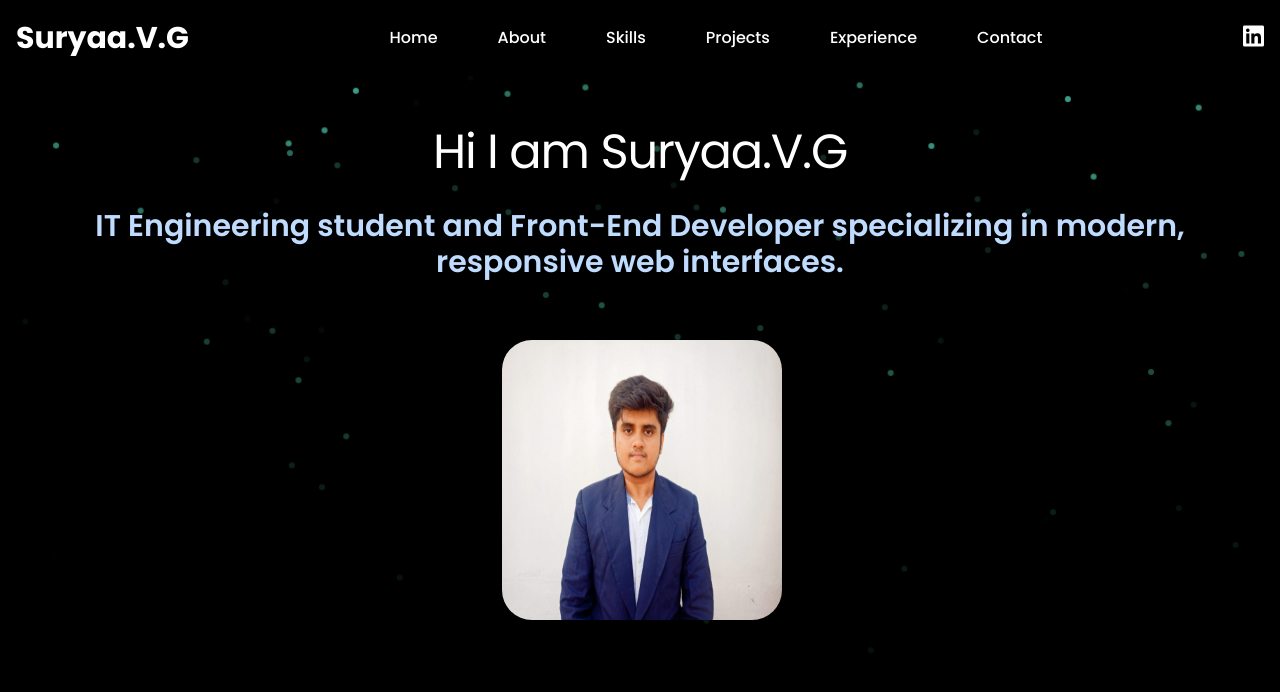
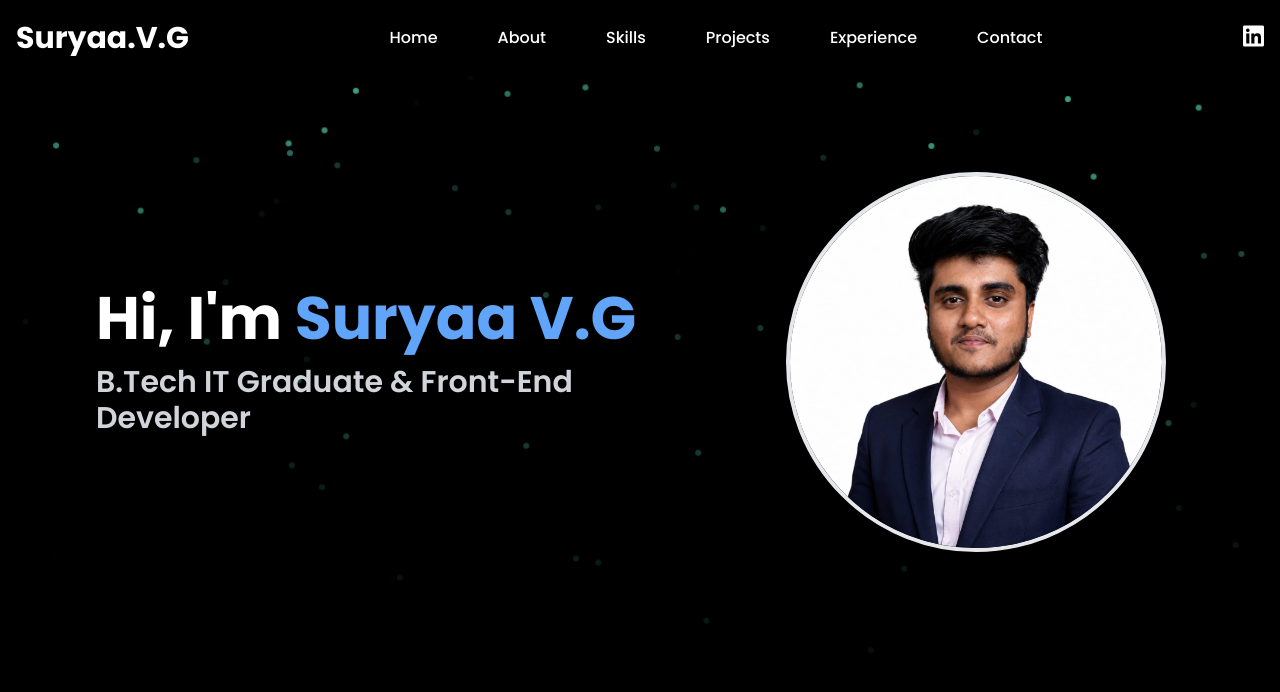
Before and after one commit to suryaa200525/portfolio, a React (Vite) app: page / in a window 1280 px wide. Shown: the top 692 px of the page. Built offline with nearby package versions, Linux system fonts and the light colour scheme; a web font is replaced by a local one.

Commit message:
Updated portfolio content and design

```diff
--- a/src/About.jsx
+++ b/src/About.jsx
@@ -6,8 +6,7 @@ function About() {
       <div className="max-w-4xl mx-auto mt-6 px-4 sm:px-6 text-center sm:text-left">
         <div className="bg-white text-black shadow-md rounded-xl p-6 sm:p-10">
           <p className="text-lg leading-relaxed">
-            Hello! I'm <span className="font-bold text-blue-600">VG Suryaa</span>, a passionate <span className="font-semibold">Frontend Developer</span> and tech enthusiast currently pursuing a B.Tech in Information Technology.
-            <br /><br />
+Hello! I'm <span className="font-bold text-blue-600">VG Suryaa</span>, a passionate <span className="font-semibold">Frontend Developer</span> and technology enthusiast with a Bachelor's degree in Information Technology with 8.64 CGPA.            <br /><br />
             I enjoy building visually appealing, responsive websites using HTML, CSS, JavaScript, and React. I love participating in hackathons and constantly learning about web technologies, UI/UX, and the power of AI.
             <br /><br />
             My goal is to create solutions that are both visually appealing and effective in solving real-world problems. I continuously strive to enhance my coding skills and communication abilities through various projects and challenges. Furthermore, I aim to join a reputable company where I can grow professionally and make meaningful contributions
@@ -19,7 +18,7 @@ function About() {
                 View Projects
               </button>
             </a>
-            <a href="https://drive.google.com/file/d/14w_M2ecBKPwLQq5pT5TU468UyaI9EoUh/view?usp=drivesdk" target="_blank" rel="noopener noreferrer">
+            <a href="https://drive.google.com/file/d/1aPQ1UcSmJypP1Ddx625SoBO3evRdq9AE/view?usp=drivesdk" target="_blank" rel="noopener noreferrer">
               <button className="btn border border-blue-600 text-blue-600 px-6 py-2 rounded hover:bg-blue-600 hover:text-white transition-all">
                 Download Resume
               </button>
--- a/src/home.jsx
+++ b/src/home.jsx
@@ -1,25 +1,37 @@
-import photo from'./assets/photo.jpg'
+import photo from './assets/Suryaaphoto.jpeg';
 
-function Home(){
-    return(
-        <>
+function Home() {
+    return (
+        <section className="pt-20 md:pt-24 px-6 md:px-16 lg:px-24">
+            <div className="flex flex-col-reverse md:flex-row items-center justify-between gap-12">
 
-            <div className="flex flex-col items-center justify-center mt-10 align-middle flex-wrap space-x-6 ">
-            <div className="flex flex-col flex-wrap p-2 m-1">
-                <h1 className="ont-bold text-center text-3xl sm:text-4xl md:text-5xl tracking-tight leading-tight">Hi I am Suryaa.V.G </h1>
-                <h1 className="text-blue-200 font-semibold text-xl sm:text-2xl md:text-3xl text-center mt-8 leading-relaxed"> IT Engineering student and Front-End Developer specializing in modern, responsive  web interfaces.</h1>
+                {/* Content */}
+                <div className="md:w-3/5 text-center md:text-left">
+                    <h1 className="text-4xl sm:text-5xl lg:text-6xl font-bold leading-tight">
+                        Hi, I'm <span className="text-blue-400">Suryaa V.G</span>
+                    </h1>
+
+                    <h2 className="mt-4 text-xl sm:text-2xl lg:text-3xl font-semibold text-gray-300">
+                        B.Tech IT Graduate & Front-End Developer
+                    </h2>
+
+
+
+
+                </div>
+
+                {/* Photo */}
+                <div className="md:w-2/5 flex justify-center">
+                    <img
+                        src={photo}
+                        alt="Suryaa"
+                        className="w-72 h-72 md:w-[380px] md:h-[380px] object-cover rounded-full border-4 border-black-400 shadow-2xl"
+                    />
+                </div>
 
             </div>
-            <div className="m-1 p-2 mt-10 ">
-                <img src={photo} alt="photo" class="pic"/>
-            </div>
+        </section>
+    );
+}
 
-        </div>
-
-
-        </>
-
-
-    )
-}
-export default Home
+export default Home;
--- a/src/projectlist.jsx
+++ b/src/projectlist.jsx
@@ -2,7 +2,7 @@ import Project from "./Project";
 
 import weather_app from "./assets/weather_app.png";
 
-import portfolio from "./assets/portfolio.png";
+import smartplace from "./assets/smartplace.png";
 import ecommerce from "./assets/e commerce.png";
 import fitme from "./assets/fitme.png";
 
@@ -23,14 +23,16 @@ function ProjectList() {
                 "Fitness web app providing BMI calculation, maintenance calories, workout suggestions, and trainer booking.(On Going Project)",
             githubLink: "https://github.com/suryaa200525",
 
+
+
         },
         {
-            img: portfolio,
-            name: "Portfolio",
+            img: smartplace,
+            name: "Smart Place",
             description:
-                "Personal portfolio built using React, Tailwind CSS.",
-            githubLink: "https://github.com/suryaa200525/portfolio",
-            liveLink: "https://portfolio-suryaa200525s-projects.vercel.app/projects",
+                "SmartPlace is an AI-powered campus placement platform designed to streamline the recruitment process for students, recruiters, and placement coordinators. It features intelligent resume matching, job approval workflows, application verification, and real-time tracking, ensuring efficient candidate shortlisting and transparent recruitment management. By automating key placement activities and providing analytics-driven insights, SmartPlace enhances opportunities for students while simplifying recruitment operations for organizations and placement teams.",
+            githubLink: "https://github.com/suryaa200525/SMARTPLACE/tree/main/smartplace%20ai_modified",
+
         },
         {
             img: ecommerce,
```
Also changed, not shown: src/assets/Suryaaphoto.jpeg (added), src/assets/smartplace.png (added).
